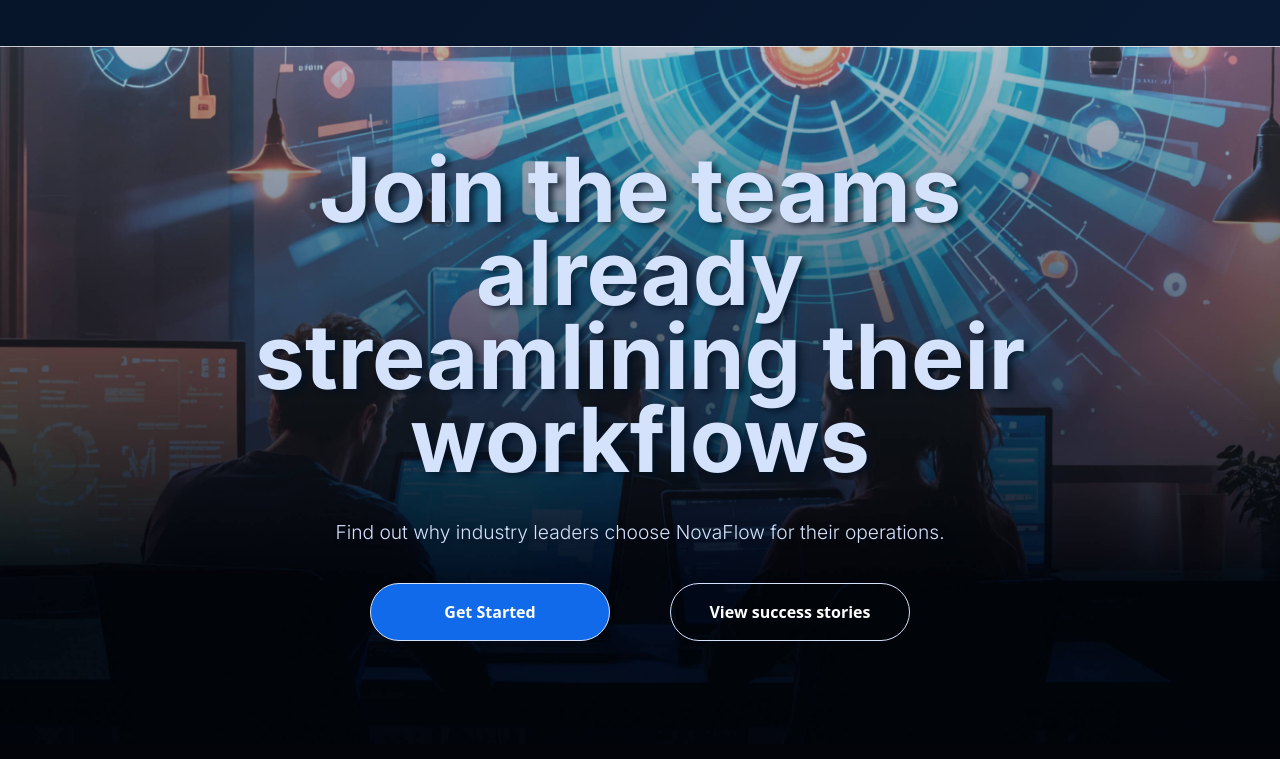
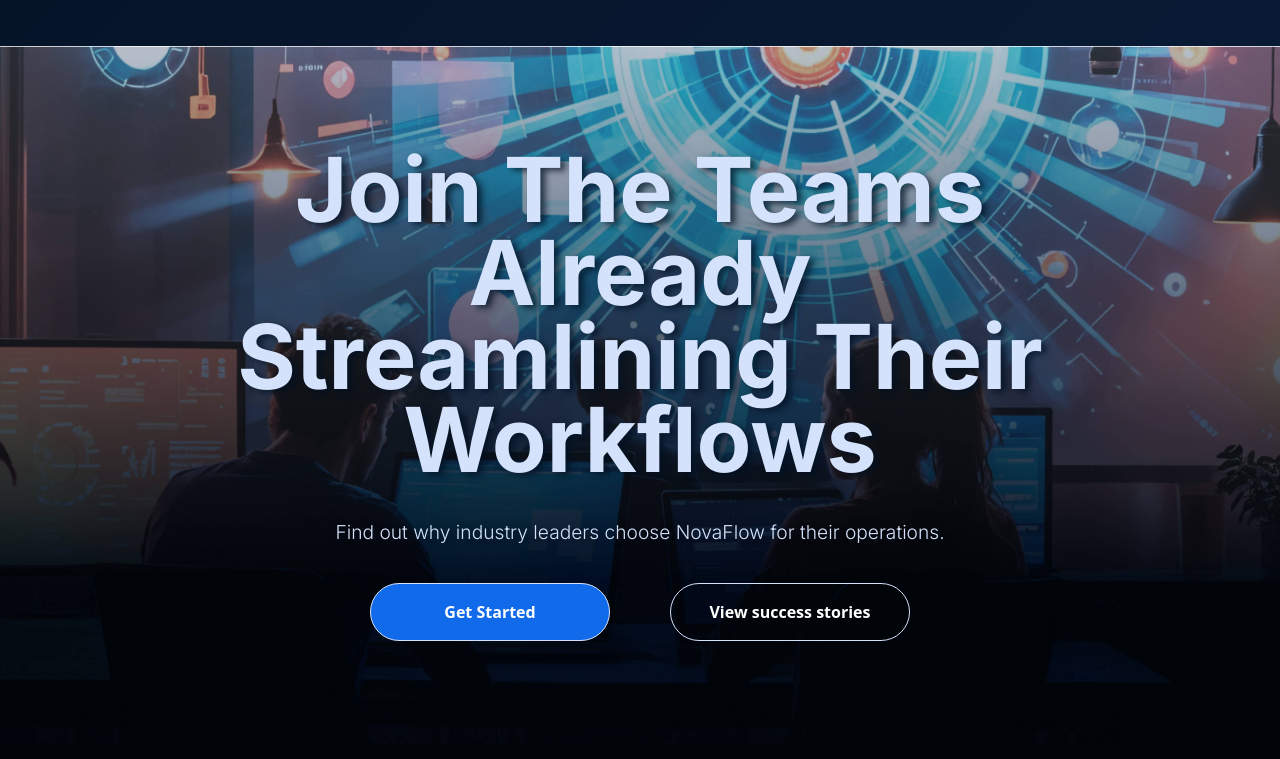
Before and after one commit to Msencebe/novaflow, a plain HTML site: page index.html in a window 1280 px wide. Shown: the part 6100-6859 px from the top of the page. Drawn offline with nearby package versions, Linux system fonts and the light colour scheme.

Commit message:
Add files via upload

```diff
--- a/index.html
+++ b/index.html
@@ -504,7 +504,7 @@
 
 						<div id="cta-banner" style="">
 							<div id="cta-txt" class="" data-aos="fade-down" style="">
-								<span>Join the teams already streamlining their workflows</span>
+								<span>Join The Teams Already Streamlining Their Workflows</span>
 							</div>
 							<div id="" data-aos="fade-down" class="bodytxt cta-bodytxt">
 								<span>Find out why industry leaders choose NovaFlow for their operations.</span>
```
